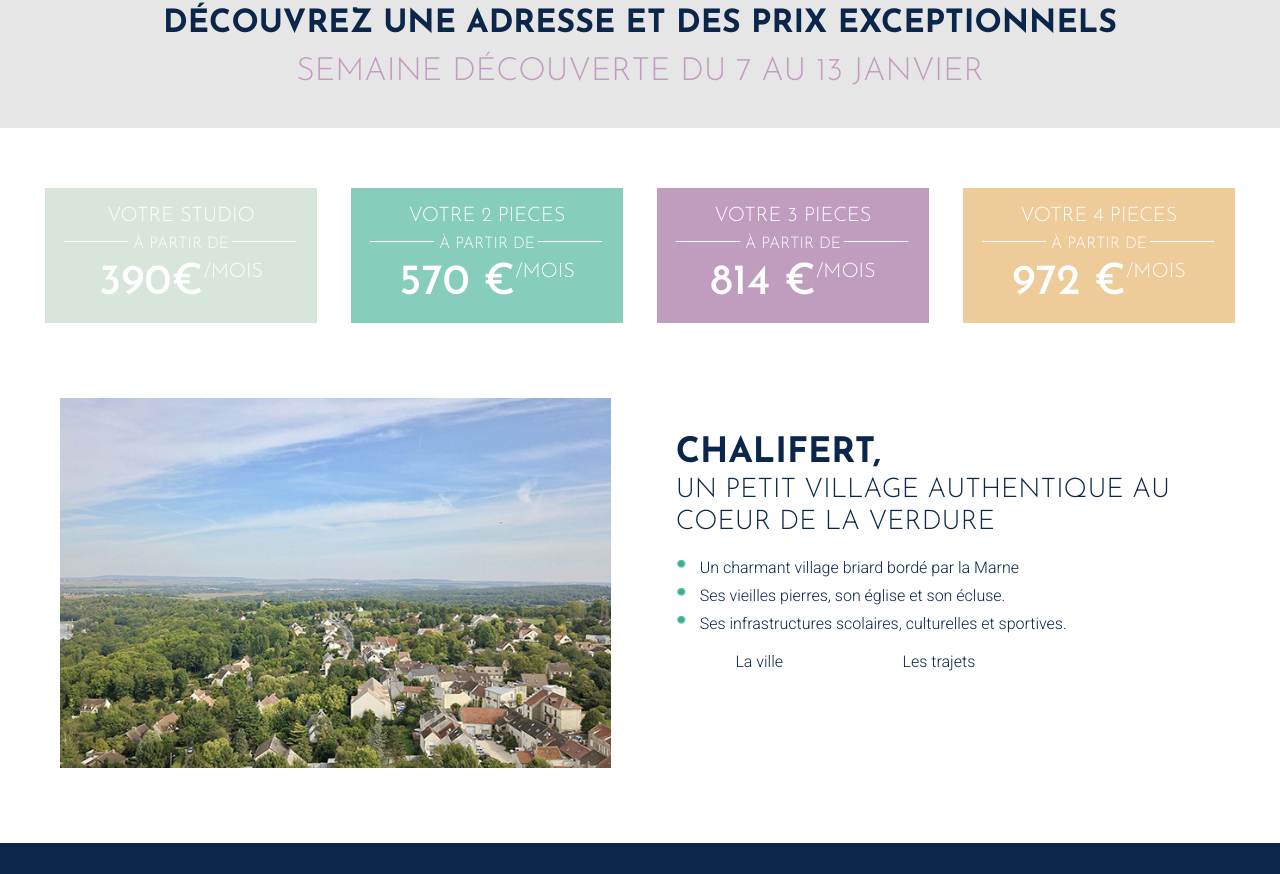
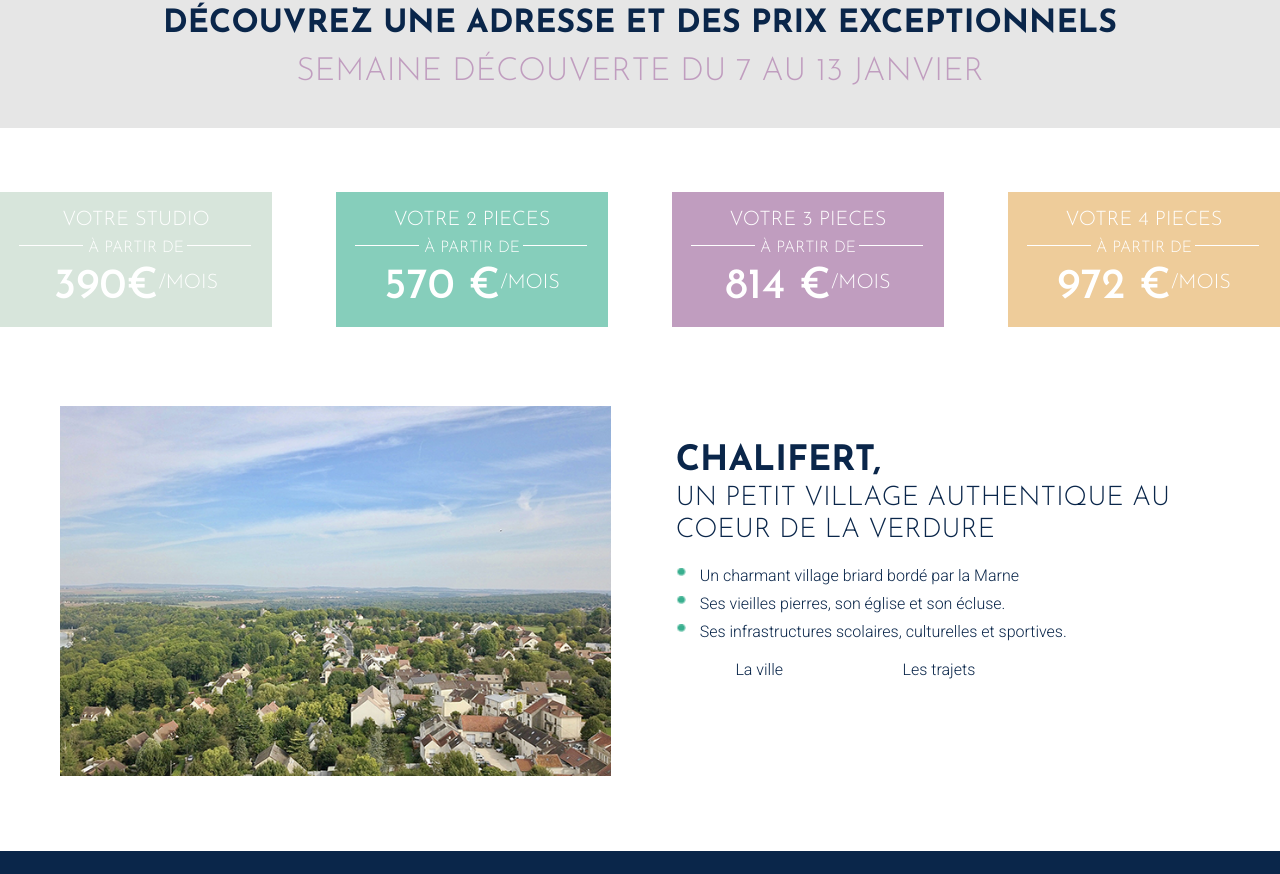
Before and after one commit to RigateStudio/oo_frontdev_technicaltest, a React (Create React App) app: page / in a window 1280 px wide. Shown: the part 916-1790 px from the top of the page. Built offline with nearby package versions, Linux system fonts and the light colour scheme.

Commit message:
adjustments slider + cityphoto size

```diff
--- a/src/components/city/index.scss
+++ b/src/components/city/index.scss
@@ -40,8 +40,8 @@
         display: inline-flex;
         align-items: center;
         margin: 0 auto;
-        width: 269px;
-        height: 181px;
+        width: 75%;
+        height: 75%;
         padding: 10px;
 
     }
@@ -49,8 +49,8 @@
         display: inline-flex;
         align-items: center;
         margin: 0 auto;
-        width: 269px;
-        height: 181px;
+        width: 75%;
+        height: 75%;
         padding: 10px;
     }
   }
--- a/src/components/offerspatchs/index.jsx
+++ b/src/components/offerspatchs/index.jsx
@@ -19,10 +19,6 @@ class PatchsSlider extends React.Component {
       slidesToScroll: 1,
       pauseOnHover: true,
       autoplay: true,
-//      customPaging: i => (
-//      <div className="ft-slick__dots--custom">
-//      <div className="loading" />
-//      </div>),
 		}
 		return (
 			<Slider {...settings} >
@@ -35,7 +31,7 @@ class PatchsSlider extends React.Component {
             <span className="Lign"> </span>
           </div>
           <div className="OffersPatchLignThree">
-            <div className="OffersPatchLignThreePrice"> 390€ </div>
+            <div className="OffersPatchLignThreePrice"> 390 € </div>
             <div className="OffersPatchLignThreePerMonths"> /MOIS </div>
           </div>
         </div>
@@ -84,7 +80,7 @@ const OffersPatch = () => (
   <div>
      <MediaQuery minWidth={1224}>
       <MediaQuery minWidth={768}>
-      <section className="MyContainer OffersPatchGlobal">
+      <section className="OffersPatchGlobal">
         <div className="OffersPatchGreen">
           <div className="OffersPatchLignOne"> VOTRE STUDIO
           </div>
--- a/src/components/offerspatchs/index.scss
+++ b/src/components/offerspatchs/index.scss
@@ -3,8 +3,8 @@
 .OffersPatchGlobal {
     display: flex;
     justify-content: space-between;
-    padding-top: 3.75rem;
-    padding-bottom: 3.75rem;
+    padding-top: 4rem;
+    padding-bottom: 4rem;
 }
 
 .OffersPatchSlider {
@@ -12,12 +12,20 @@
 }
 
 .OffersPatchMobile {
-    padding: 6vh;
-}
+    padding: 5vh;
+    display: flex;
+    justify-content: center;
+    align-items: center;
+    flex-direction: column;}
 
-.ft-slick__dots--custom {
+.slide-controls {
+    position: absolute;
+    top: 1em ;
+    left: 1em;
+    z-index: 1;
+    width: 100%
+  }
 
-}
 
 .OffersPatchGreen {
     display: flex;
@@ -76,6 +84,9 @@
     }
 
     .OffersPatchLignOne {
+        display: flex;
+        justify-content: center;
+        align-items: center;
         font-weight: 300;
         font-size: 1.25rem;
         padding: 0.625rem;
@@ -88,7 +99,8 @@
 
     .OffersPatchLignThree {
         display: flex;
-        padding: 0.625rem;
+        justify-content: center;
+        align-items: center;           padding: 0.625rem;
         .OffersPatchLignThreePrice {
             font-size: 2.6875rem;
             font-weight: 500;
```
Also changed, not shown: 1 other file (tests, documents, lock files or other folders).
